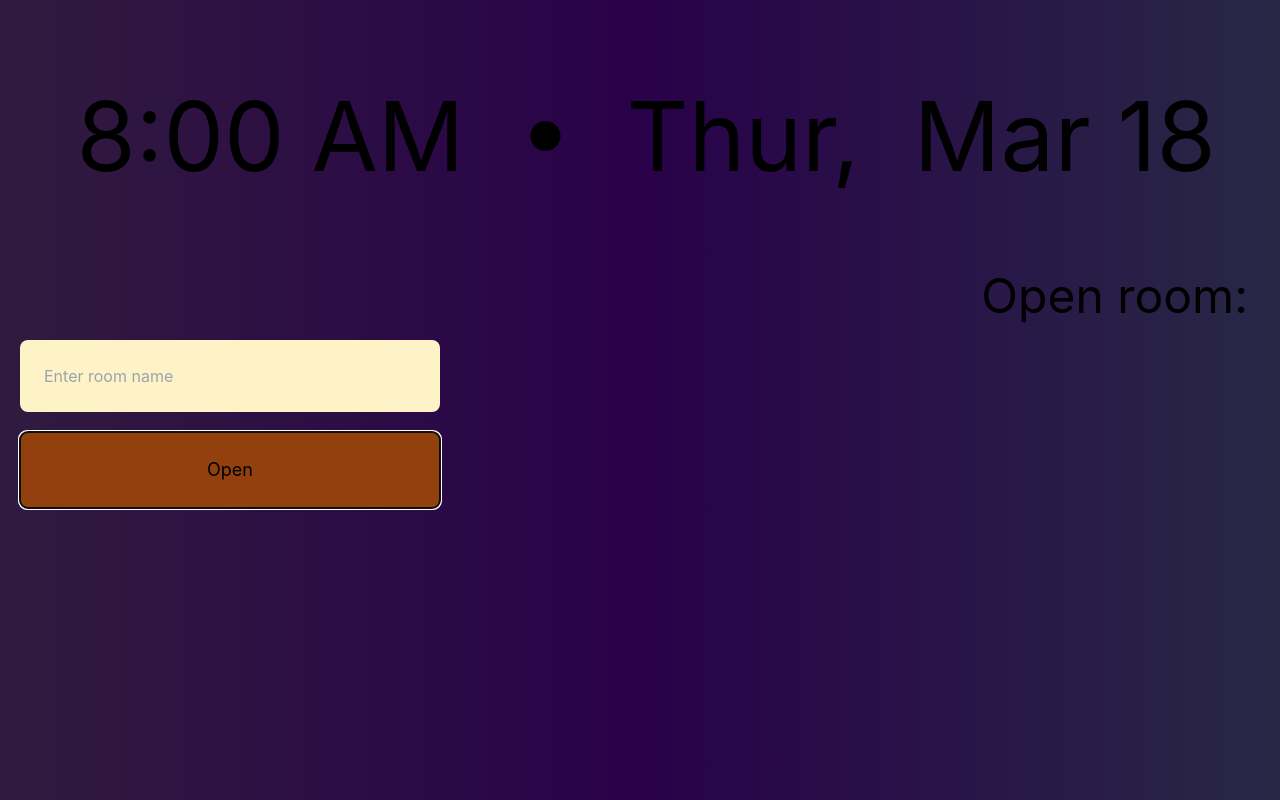
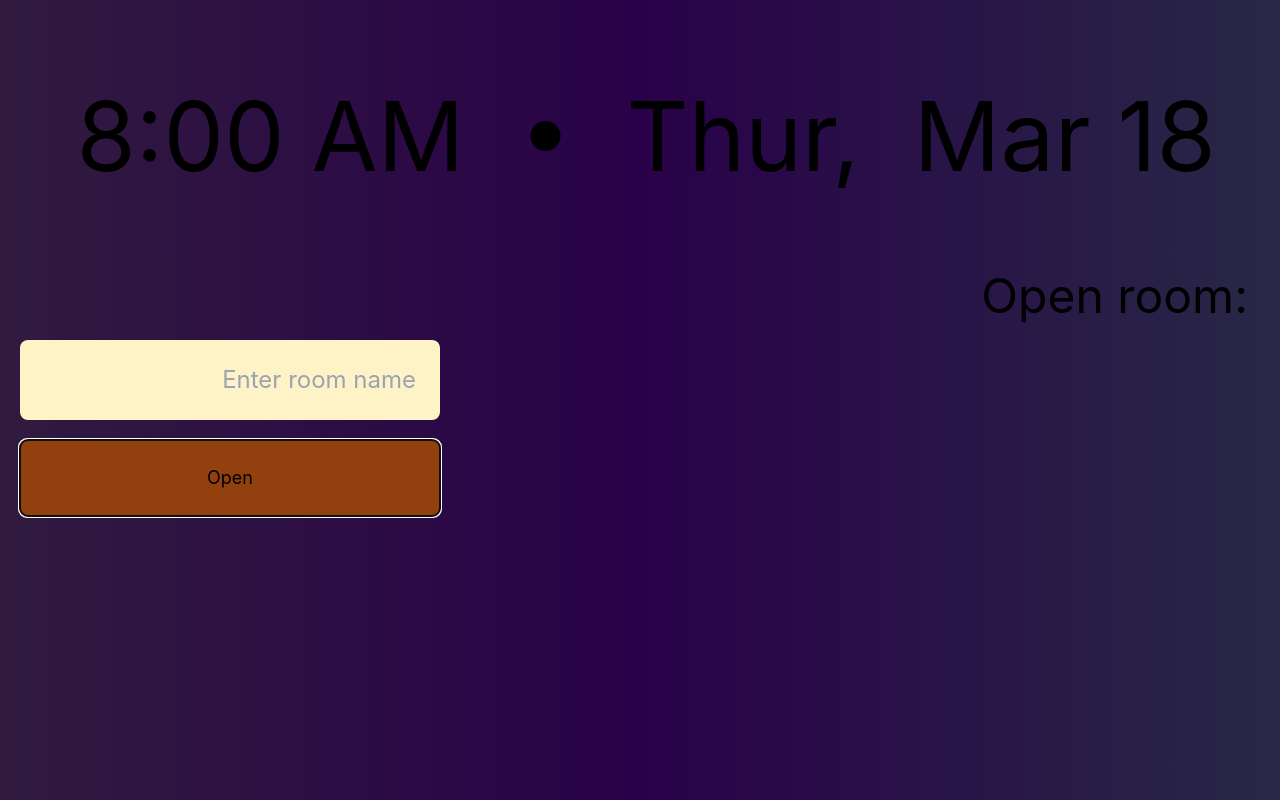
Before and after one commit to soliskit/pinto-meet, a Next.js app: page / in a window 1280 px wide. Built offline with nearby package versions, Linux system fonts and the light colour scheme.

Commit message:
define default controls font size, padding
using placeholder background color

```diff
--- a/styles/tailwind.css
+++ b/styles/tailwind.css
@@ -20,6 +20,24 @@
   h2 {
     @apply text-lg xs:text-xl md:text-2xl;
     @apply text-center sm:text-right sm:pr-8;
+  }
+  input {
+    @apply rounded-lg w-full;
+    @apply bg-green-900;
+    @apply text-lg xs:text-xl md:text-2xl;
+    @apply text-center sm:text-right sm:pr-6;
+    @apply py-6;
+  }
+  button {
+    @apply rounded-lg;
+    @apply text-lg xs:text-xl md:text-2xl;
+  }
+}
+
+@layer components {
+  .join-room {
+     @apply bg-red-800;
+     @apply py-6;
   }
 }
 
```
